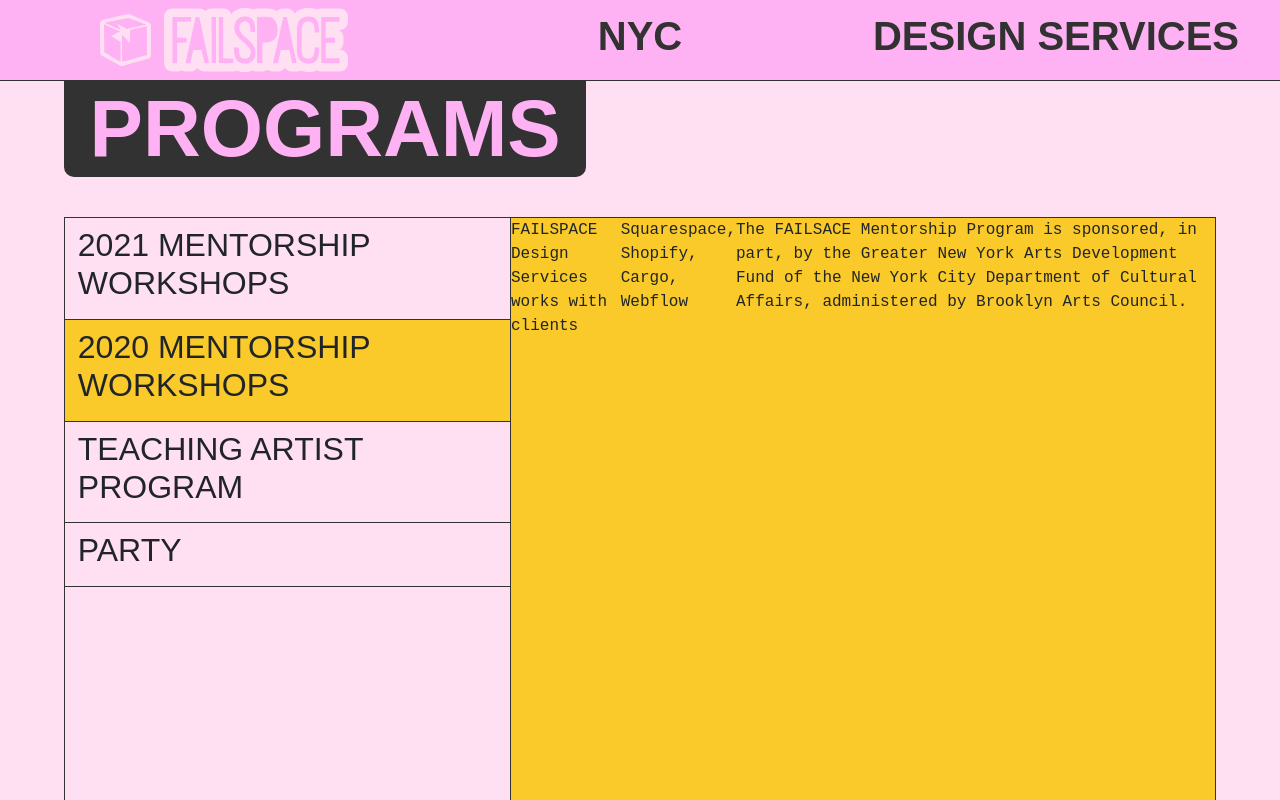
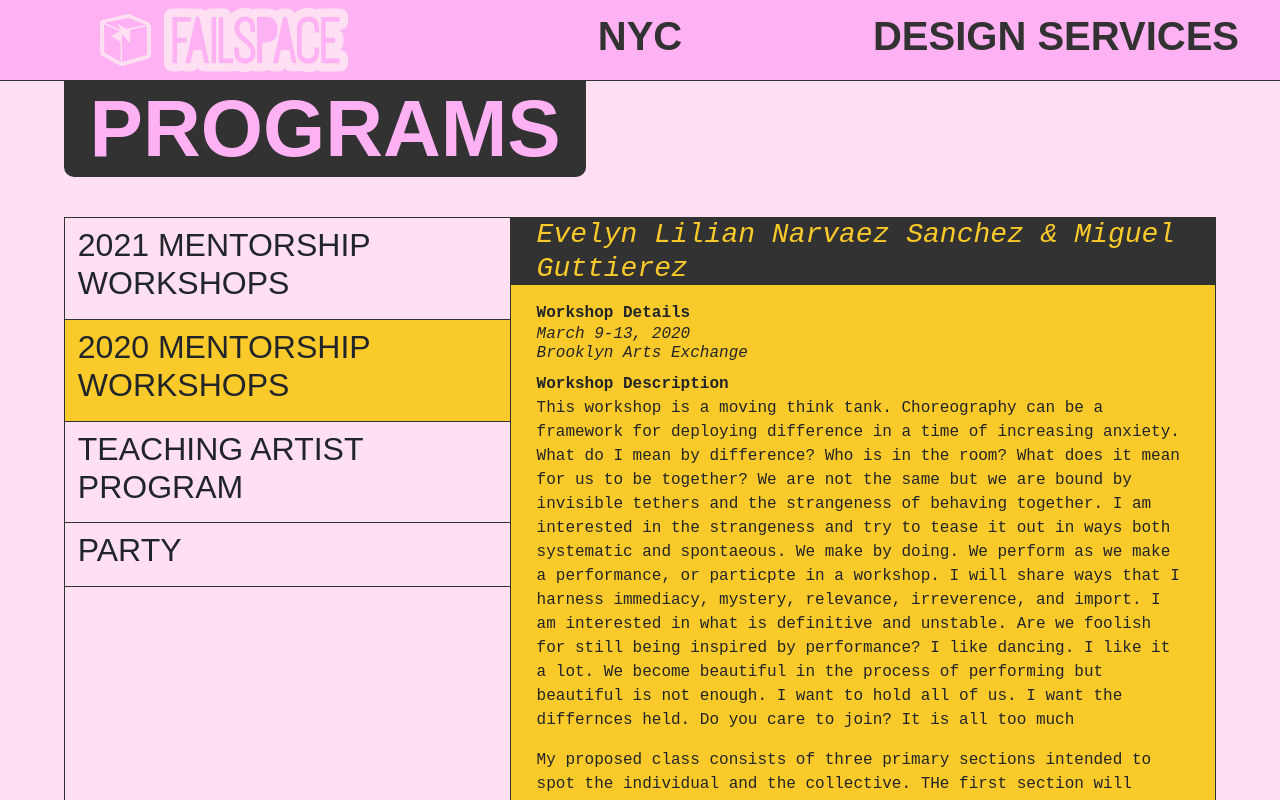
Before and after one commit to ampersand-paris/FAILSPACE, a React (Create React App) app in the folder failspace-web-app/client/: page /nyc/programs in a window 1280 px wide. Both pictures are taken after a click on the element "2020 MENTORSHIP WORKSHOPS". Shown: the top 800 px of the page. Built offline with nearby package versions, Linux system fonts and the light colour scheme; a web font is replaced by a local one.

Commit message:
programs update

```diff
--- a/failspace-web-app/client/src/Components/Footer/Footer.js
+++ b/failspace-web-app/client/src/Components/Footer/Footer.js
@@ -24,6 +24,7 @@ const Footer = () => {
     };
 
     return (
+        <div className="flex column standard-spacing bg-light-pink">
             <div className="footer">
                 <a href="https://www.instagram.com/failspacenyc/">
                     <img
@@ -74,6 +75,10 @@ const Footer = () => {
                     </form>
                 </div>
             </div>
+            <div>
+                <p>In an effort to build a low-carbon, more eco-friendly website, we have chosen to reduce the amount of images stored on this site. For images from our workshops and events, please visit our Instagram.</p>
+            </div>
+        </div>
     )
 }
 
--- a/failspace-web-app/client/src/Components/NYC/Programs/2020Mentorship.js
+++ b/failspace-web-app/client/src/Components/NYC/Programs/2020Mentorship.js
@@ -9,10 +9,23 @@ const MentorshipTwentyTwenty = (props) => {
     }
 
     return (
-        <div style={contentStyle} className="service-description bg-lemon">
-            <p>FAILSPACE Design Services works with clients</p>
-            <p>Squarespace, Shopify, Cargo, Webflow</p>
-            <p>The FAILSACE Mentorship Program is sponsored, in part, by the Greater New York Arts Development Fund of the New York City Department of Cultural Affairs, administered by Brooklyn Arts Council.</p>
+        <div style={contentStyle} className="table-description flex column scroll bg-lemon">
+            <div className="table-heading lemon-text">
+                <h3>Evelyn Lilian Narvaez Sanchez & Miguel Guttierez</h3>
+            </div>
+            <div className="flex column bg-lemon table-padding">
+                <p className="zero-margin"><b>Workshop Details</b></p>
+                <h4>March 9-13, 2020
+                <br></br>Brooklyn Arts Exchange</h4>
+
+                <p className="zero-margin"><b>Workshop Description</b></p>
+                <p>This workshop is a moving think tank. Choreography can be a framework for deploying difference in a time of increasing anxiety. What do I mean by difference? Who is in the room? What does it mean for us to be together? We are not the same but we are bound by invisible tethers and the strangeness of behaving together. I am interested in the strangeness and try to tease it out in ways both systematic and spontaeous. We make by doing. We perform as we make a performance, or particpte in a workshop. I will share ways that I harness immediacy, mystery, relevance, irreverence, and import. I am interested in what is definitive and unstable. Are we foolish for still being inspired by performance? I like dancing. I like it a lot. We become beautiful in the process of performing but beautiful is not enough. I want to hold all of us. I want the differnces held. Do you care to join? It is all too much</p>
+
+                <p>My proposed class consists of three primary sections intended to spot the individual and the collective. THe first section will comprise of high energy cardio, body shaking, sweaty fun, latina fire calisthenics. Supported and direct by a wet, fierce playlist, this portion is intended to viscerally push our bodies/mind and nurture our confidence as well. The second section will focus on creating/producing. Guiding participants through wiritng, doodles, pastels, dance, cleaning, speaking, bathing. the goal of htis output is simply to get out of our own dam way and gatehr as much amterial, let's let it out! THe third section is shere we get to rest in our soft listenings. Providing soaps, water, oils, massage, I'm excited to create a garden bathroom oasis vibe where we can all just be in our divine light and thank and thank and thank and thank. Practicing gratitude as a creation AND creating as a way to thank.</p>
+            </div>
+            <div className="table-heading lemon-text">
+                <p>The FAILSACE Mentorship Program is sponsored, in part, by the Greater New York Arts Development Fund of the New York City Department of Cultural Affairs, administered by Brooklyn Arts Council.</p>
+            </div>
         </div>
     )
 }
--- a/failspace-web-app/client/src/Components/NYC/Programs/2021Mentorship.js
+++ b/failspace-web-app/client/src/Components/NYC/Programs/2021Mentorship.js
@@ -9,36 +9,40 @@ const MentorshipTwentyTwentyOne = (props) => {
     }
 
     return (
-        <div style={contentStyle} className="service-description flex column scroll bg-ivy">
-            <div>
+        <div style={contentStyle} className="table-description flex column scroll bg-ivy">
+            <div  className="table-padding">
+                <div className="mentorship-letter">
+                    <p><b>A note from the FAILSPACE Steering Committee:</b></p>
                     <p>The 2021 FAILSPACE Mentorship Workshops is an experiment in teaching and performance that nurtures creative exchange between three intergenerational partnerships. Our workshops will be co-taught by the following mentorship pairings: Juliana F. May and Lisa Fagan, Jonathan Gonzalez and Stacy Skolnik, and estrella/x supernova and mayfield brooks.</p>
-
                     <p>FAILSPACE has been processing the multiple realites that appear when organizing artistic programming. We have learned that “programming” is and has always been relationship, and when treated as such has the capacity to hold us in place. We spent the last year and a half in slow relationship with the mentors and mentees, grounding in our collective needs and providing a reactive surface for research and conversation to inspire. We hope that the relationships we have cultivated with these incredible artists extend to and nourish our broader community.</p>
-
                     <p>We are moving in unison with the moment of this time. We want nothing but to hold the evershifting nature of our movement to meet our evershifting collective needs. As we reenter and remember gathering, we recognize the immense amount of trust and vulnerability that these gatherings necessitate after...after..after... Will you hold our hands after all this time?</p>
-
                     <p>During the COVID-19 Pandemic, FAILSPACE facilitated encounters between each of the postponed mentorship pairs to be in service of cultivating mentorship, research, and relationships. The souvenirs from each of their encounters are linked to their names to the left. These encounters and sourvenirs have shaped each of the workshops from their initially proposed forms to something that is reflective of the prolonged mentorship.</p>
-
                     <p>We hope that these souvenirs act as reminders to our community that we create the conditions of our partnerships, both intimate and public.</p>
-
                     <p>We also hope that the bring you joy.</p>
                 </div>
+            </div>
+            <div className="table-heading ivy-text">
+                <h3>Lisa Fagan & Juliana F. May</h3>
+            </div>
+            <div className="flex column bg-ivy table-padding">
                 <div>
-                <h3>Lisa Fagan & Juliana F. May</h3>
-                <h4>Workshop Details</h4>
-                <p>July 26-30, 2021</p>
-                <p>Target Margin Theater</p>
-
-                <h3>Workshop Description</h3>
+                    <p className="zero-margin"><b>Workshop Details</b></p>
+                    <h4>July 26-30, 2021
+                    <br></br>Target Margin Theater</h4>
+                    <p className="zero-margin"><b>Workshop Description</b></p>
                     <p>This workshop will steer us directly into the challenge of re-encountering a physical choreographic practice after a year or more away and/or distanced. We will move and make after prolonged inactivity, pain, anxiety and loss, and in our gathering, we will welcome ungrounded, bizarre, and new feelings that arise. The workshop will hold space to include the individual ways we have been shaped during the pandemic in order to find our collective way through to embodying reimagined practices. This workshop meets people wherever they are and whomever they are becoming.</p>
                 </div>
+            </div>
+            <div className="table-heading ivy-text">
+                <h3>Stacy Skolnik & Jonathan Gonzalez</h3>
+            </div>
+            <div className="flex column bg-ivy table-padding">
                 <div>
-                <h3>Stacy Skolnik & Jonathan Gonzalez</h3>
-                <h4>Workshop Details</h4>
-                <p>July 19-26, 2021</p>
-                <p>Prospect Park Peninsula</p>
+                <p className="zero-margin"><b>Workshop Details</b></p>
+                    <h4>July 19-26, 2021
+                    <br></br>Prospect Park Peninsula</h4>
 
-                <h3>Workshop Description</h3>
+                    <p className="zero-margin"><b>Workshop Description</b></p>
                     <h4>Co-authoring</h4>
                     <p>This workshop invites participants of any medium and skill set to convene for improvisatory and discursive gatherings in an open-air setting. By way of establishing/editing/excising our vested creative interests and citational principles through processes of sharing aloud (as in a reading, a dance, a sound played over a speaker, a fleeting refrain), “co-authoring” will be a methodology we come to define collectively.</p>
 
@@ -49,21 +53,27 @@ const MentorshipTwentyTwentyOne = (props) => {
                     <h4>Request</h4>
                     <p>For our first gathering, we ask that you bring/note down somewhere/travel with a citation that you honor as foundational to your creative interest, and pluralities of self. We will share these aloud. Sharing aloud can be conducted in whatever form serves your study with us.</p>
                 </div>
+            </div>
+            <div className="table-heading ivy-text">
+                <h3>Extellx Supernova & mayfield brooks</h3>
+            </div>
+            <div className="flex column bg-ivy table-padding">
                 <div>
-                <h3>Extellx Supernova & mayfield brooks</h3>
-                <h4>Workshop Details</h4>
-                <p>July 19-26, 2021</p>
-                <p>Prospect Park Peninsula</p>
+                    <p className="zero-margin"><b>Workshop Details</b></p>
+                    <h4>July 19-26, 2021
+                    <br></br>Prospect Park Peninsula</h4>
 
-                <h3>Workshop Description</h3>
+                    <p className="zero-margin"><b>Workshop Description</b></p>
                     <h4>Co-authoring
                     Creating/Conjuring/Covenant:
                     A Convergence of Raucous Embodiments by/for BIQTPOC Qwitches</h4>
 
                     <p>mayfield and Estrellx invite you into a series of effervescent encounters. we will take time to tune in, gather our energies, and set intentions for the year ahead. we will use our different & intersecting creative practices, to replenish ourselves, reflect, renew. and restore throughout the December 2021 moon cycle. we will offer BIQTPOC-centered somatic explorations, share embodied research, have conversations on lineage, land, love, intimacy, collectivity, abundance/scarcity, labor & inheritance and other topics as they come up from within the group. this invitation is open to all BIPOC and BIQTPOC folks and we would love it if you would be able to commit to being present, virtually or IRL, to all three sessions as you see fit. sending love, grounding energies, and excited to see those of you who decide to come through and initiate this BIQTPOC Coven </p>
                 </div>
-
+            </div>
+            <div className="table-heading ivy-text">
                 <p>The FAILSACE Mentorship Program is sponsored, in part, by the Greater New York Arts Development Fund of the New York City Department of Cultural Affairs, administered by Brooklyn Arts Council.</p>
+            </div>
         </div>
     )
 }
--- a/failspace-web-app/client/src/index.css
+++ b/failspace-web-app/client/src/index.css
@@ -17,27 +17,35 @@
 }
 
 .bubblegum{
-  color: var(--bubblegum)
-}
-
-.light-pink {
-  color: var(--light-pink)
+  color: var(--bubblegum);
 }
 
 .bg-bubblegum {
   background-color: var(--bubblegum);
 }
 
+.light-pink {
+  color: var(--light-pink);
+}
+
 .bg-light-pink {
   background-color: var(--light-pink);
+}
+
+.bg-ivy-gradient {
+  background: linear-gradient(290deg, white 0%, white 26%, var(--ivy) 20%);
+}
+
+.ivy-text {
+  color: var(--ivy);
 }
 
 .bg-ivy {
   background-color: var(--ivy);
 }
 
-.bg-ivy-gradient {
-  background: linear-gradient(290deg, white 0%, white 26%, var(--ivy) 20%);
+.lemon-text {
+  color: var(--lemon)
 }
 
 .bg-royal-blue {
@@ -176,6 +184,11 @@ ul {
 .scroll {
   overflow: scroll;
 }
+
+.zero-margin {
+  margin: 0;
+}
+
 /* === NAVIGATION BAR ===*/
 
 /* logo */
@@ -275,8 +288,7 @@ ul {
   display: flex;
   justify-content: space-between;
   align-items: center;
-  border-top: 1px solid var(--off-black);
-  padding: 2vH 5vW;
+  padding: 2vH 0vW;
   background-color: var(--light-pink);
 }
 
@@ -465,9 +477,19 @@ ul {
   cursor: pointer;
 }
 
-.service-description{
+.table-description{
   width: 55vW;
   height: 90vH;
+}
+
+.table-heading {
+  background-color: var(--off-black);
+  padding: 0vH 2vW 0vH 2vW;
+  margin: 0;
+}
+
+.table-heading h3 {
+  margin: 0;
 }
 
 .ivy:hover{
@@ -814,3 +836,15 @@ textarea::placeholder{
   padding-left: 15px;
   margin-top: 0;
 }
+
+/* === PROGRAMS === */
+
+.table-padding {
+  padding: 2vH 2vW;
+}
+.mentorship-letter {
+  background-color: white;
+  padding: 2vH 2vW;
+  border-radius: 30px;
+  color: var(--ivy);
+}
```
Lines whose indentation alone changed are shown as unchanged.
